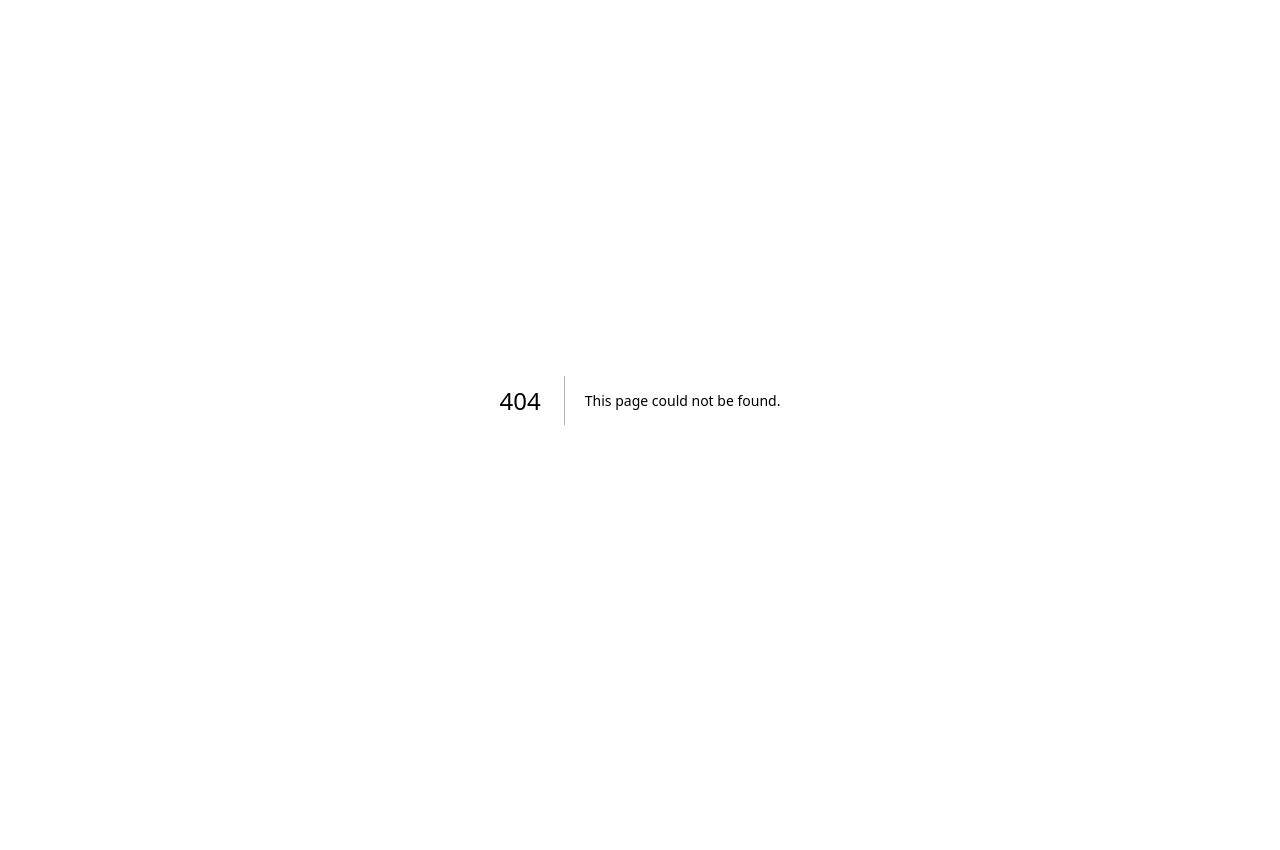
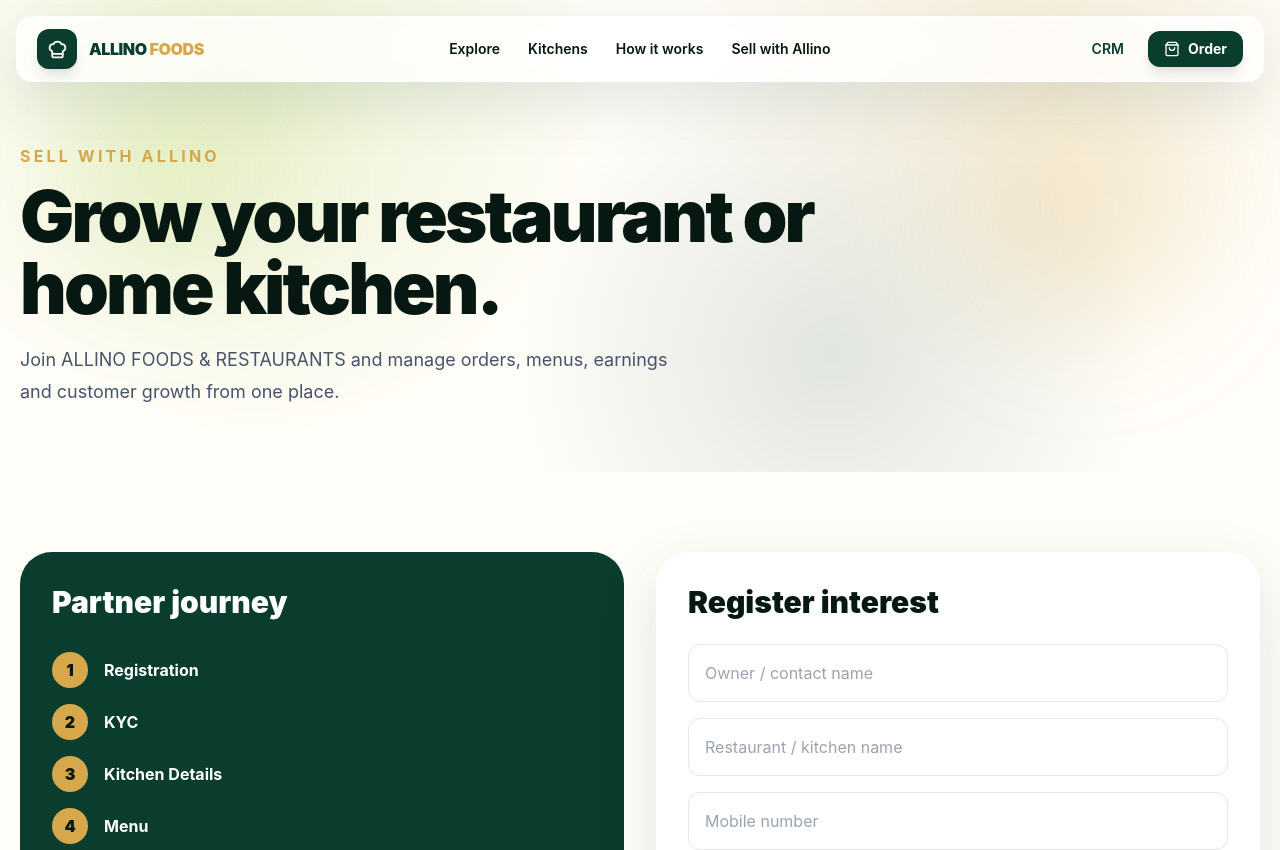
Before and after one commit to savrdhtechnology-cloud/Allinofoods, a Next.js app: page /partner in a window 1280 px wide. Before the commit this address had no page. Shown: the top 850 px of the page. Before the commit the page ends 800 px from the top, so only its background shows below. Built offline with nearby package versions, Linux system fonts and the light colour scheme.

Commit message:
feat: add app/partner/page.tsx

```diff
--- /dev/null
+++ b/app/partner/page.tsx
@@ -0,0 +1,4 @@
+import PageShell from "@/components/page-shell";
+export default function Partner(){return <PageShell eyebrow="Sell With Allino" title="Grow your restaurant or home kitchen." description="Join ALLINO FOODS & RESTAURANTS and manage orders, menus, earnings and customer growth from one place.">
+<section className="px-5 py-20"><div className="mx-auto grid max-w-7xl gap-8 lg:grid-cols-2"><div className="rounded-[2rem] bg-allino-green p-8 text-white"><h2 className="text-3xl font-black">Partner journey</h2><div className="mt-8 space-y-4">{["Registration","KYC","Kitchen Details","Menu","Verification","Approval","Active"].map((x,i)=><div key={x} className="flex items-center gap-4"><span className="grid h-9 w-9 place-items-center rounded-full bg-allino-gold font-black text-allino-ink">{i+1}</span><b>{x}</b></div>)}</div></div><form className="rounded-[2rem] bg-white p-8 shadow-card"><h2 className="text-3xl font-black">Register interest</h2><div className="mt-6 grid gap-4"><input className="rounded-xl border p-4" placeholder="Owner / contact name"/><input className="rounded-xl border p-4" placeholder="Restaurant / kitchen name"/><input className="rounded-xl border p-4" placeholder="Mobile number"/><input className="rounded-xl border p-4" placeholder="City"/><select className="rounded-xl border p-4"><option>Restaurant</option><option>Home Chef</option></select><button className="rounded-xl bg-allino-green p-4 font-black text-white">Submit Registration</button></div></form></div></section>
+</PageShell>}
```
